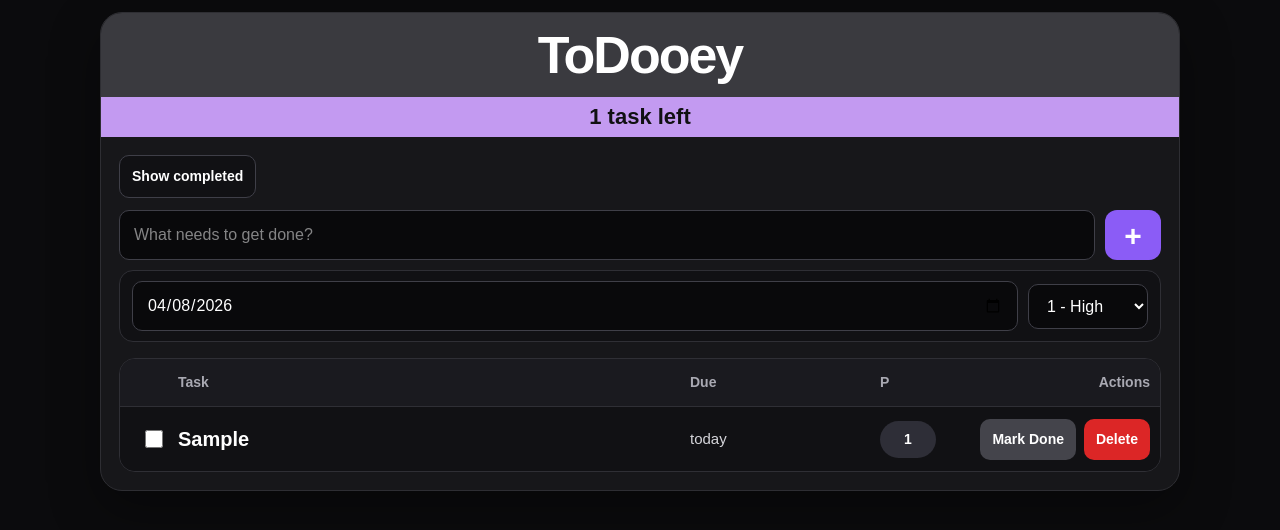
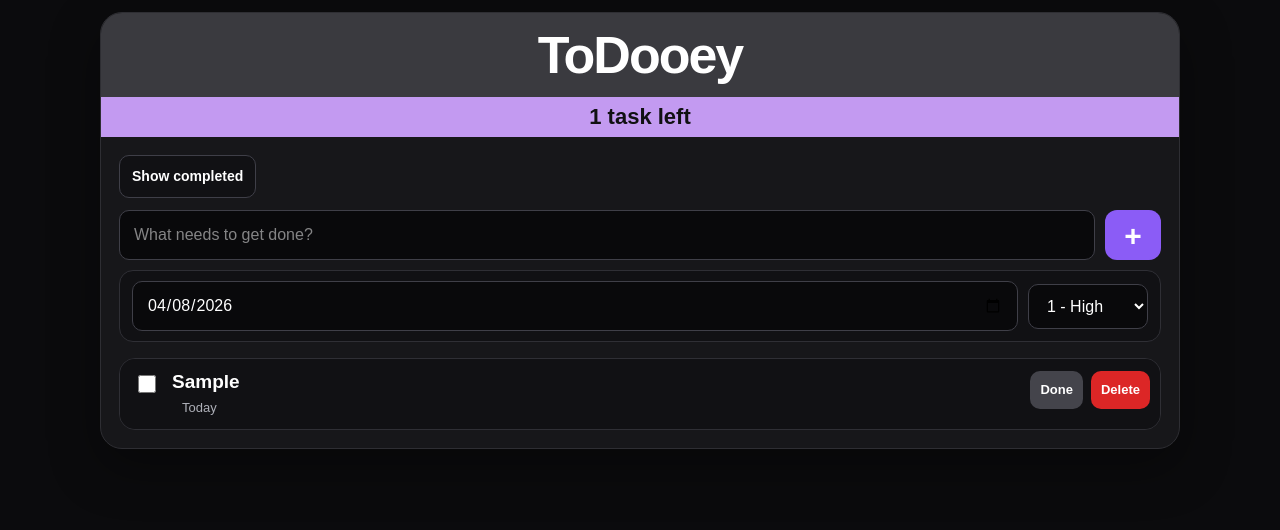
Before and after one commit to joshuamcguiretn/todooey, a Next.js app: page / in a window 1280 px wide. Both pictures are taken after typing "Sample" into the empty fields and a click on the button "Add task". Shown: the top 530 px of the page. Built offline with nearby package versions, Linux system fonts and the light colour scheme.

Commit message:
update task row layout and fire priority

```diff
--- a/app/page.tsx
+++ b/app/page.tsx
@@ -42,11 +42,11 @@ function dueText(dueDate: string) {
   const diffMs = today.getTime() - due.getTime();
   const diffDays = Math.round(diffMs / 86400000);
 
-  if (diffDays === 0) return "today";
-  if (diffDays === 1) return "yesterday";
+  if (diffDays === 0) return "Today";
+  if (diffDays === 1) return "Yesterday";
   if (diffDays > 1) return `${diffDays} days ago`;
-  if (diffDays === -1) return "tomorrow";
-  return `in ${Math.abs(diffDays)} days`;
+  if (diffDays === -1) return "Tomorrow";
+  return `In ${Math.abs(diffDays)} days`;
 }
 
 export default function TodoeyPage() {
@@ -278,91 +278,81 @@ export default function TodoeyPage() {
       boxSizing: "border-box",
       outline: "none",
     } as React.CSSProperties,
-    tableWrap: {
+    listWrap: {
       borderRadius: "16px",
       overflow: "hidden",
       border: "1px solid #2f2f35",
       background: "#111114",
     } as React.CSSProperties,
-    headerRow: {
+    itemRow: {
       display: "grid",
-      gridTemplateColumns: "48px minmax(260px, 1fr) 190px 90px 180px",
-      gap: "0",
-      alignItems: "center",
-      padding: "0 10px",
-      minHeight: "48px",
-      background: "#1a1a1f",
-      color: "#a9a9b2",
-      fontSize: "14px",
-      fontWeight: 700,
-      borderBottom: "1px solid #2f2f35",
-    } as React.CSSProperties,
-    dataRow: {
-      display: "grid",
-      gridTemplateColumns: "48px minmax(260px, 1fr) 190px 90px 180px",
-      gap: "0",
-      alignItems: "center",
-      padding: "0 10px",
-      minHeight: "64px",
+      gridTemplateColumns: "34px 1fr auto 90px",
+      gap: "8px",
+      alignItems: "start",
+      padding: "12px 10px",
       borderBottom: "1px solid #24242a",
       background: "#111114",
     } as React.CSSProperties,
     checkboxCell: {
       display: "flex",
       justifyContent: "center",
-      alignItems: "center",
+      alignItems: "flex-start",
+      paddingTop: "4px",
     } as React.CSSProperties,
     checkbox: {
       width: "18px",
       height: "18px",
       cursor: "pointer",
+      margin: 0,
+    } as React.CSSProperties,
+    taskBlock: {
+      minWidth: 0,
     } as React.CSSProperties,
     taskText: {
-      fontSize: "20px",
+      fontSize: "19px",
       fontWeight: 600,
       color: "#ffffff",
-      paddingRight: "12px",
+      lineHeight: 1.2,
+      wordBreak: "break-word",
     } as React.CSSProperties,
     dueCell: {
-      fontSize: "15px",
-      color: "#d5d5da",
+      fontSize: "13px",
+      color: "#aeb0b8",
+      marginTop: "4px",
+      paddingLeft: "10px",
     } as React.CSSProperties,
-    priorityPill: {
-      display: "inline-flex",
-      justifyContent: "center",
-      alignItems: "center",
-      minWidth: "56px",
-      padding: "8px 10px",
-      borderRadius: "999px",
-      background: "#2e2e37",
-      color: "#ffffff",
-      fontSize: "14px",
-      fontWeight: 700,
+    fireCell: {
+      fontSize: "18px",
+      lineHeight: 1,
+      paddingTop: "2px",
     } as React.CSSProperties,
     actionCell: {
       display: "flex",
       justifyContent: "flex-end",
       gap: "8px",
+      alignItems: "center",
     } as React.CSSProperties,
     smallButton: {
-      padding: "10px 12px",
+      padding: "9px 10px",
       borderRadius: "10px",
       border: "none",
       background: "#44444b",
       color: "white",
       cursor: "pointer",
       fontWeight: 700,
-      fontSize: "14px",
+      fontSize: "13px",
+      whiteSpace: "nowrap",
     } as React.CSSProperties,
     dangerButton: {
-      padding: "10px 12px",
+      padding: "9px 10px",
       borderRadius: "10px",
       border: "none",
       background: "#dc2626",
       color: "white",
       cursor: "pointer",
       fontWeight: 700,
-      fontSize: "14px",
+      fontSize: "13px",
+      whiteSpace: "nowrap",
     } as React.CSSProperties,
     empty: {
       background: "#111114",
@@ -449,22 +439,14 @@ export default function TodoeyPage() {
                 {showCompleted ? "No completed tasks." : "Nothing showing right now."}
               </div>
             ) : (
-              <div style={styles.tableWrap}>
-                <div style={styles.headerRow}>
-                  <div></div>
-                  <div>Task</div>
-                  <div>Due</div>
-                  <div>P</div>
-                  <div style={{ textAlign: "right" }}>Actions</div>
-                </div>
-
+              <div style={styles.listWrap}>
                 {visibleTasks.map((task, index) => (
                   <div
                     key={task.id}
                     style={{
-                      ...styles.dataRow,
+                      ...styles.itemRow,
                       borderBottom:
-                        index === visibleTasks.length - 1 ? "none" : styles.dataRow.borderBottom,
+                        index === visibleTasks.length - 1 ? "none" : styles.itemRow.borderBottom,
                     }}
                   >
                     <div style={styles.checkboxCell}>
@@ -477,20 +459,19 @@ export default function TodoeyPage() {
                       />
                     </div>
 
-                    <div style={styles.taskText}>{task.title}</div>
+                    <div style={styles.taskBlock}>
+                      <div style={styles.taskText}>{task.title}</div>
+                      <div style={styles.dueCell}>{dueText(task.dueDate)}</div>
+                    </div>
 
-                    <div style={styles.dueCell}>{dueText(task.dueDate)}</div>
-
-                    <div>
-                      <span style={styles.priorityPill}>{task.priority}</span>
-                    </div>
+                    <div style={styles.fireCell}>{task.priority === 1 ? "🔥" : ""}</div>
 
                     <div style={styles.actionCell}>
                       <button
                         style={styles.smallButton}
                         onClick={() => toggleDone(task.id)}
                       >
-                        {task.done ? "Mark Active" : "Mark Done"}
+                        {task.done ? "Mark Active" : "Done"}
                       </button>
                       <button
                         style={styles.dangerButton}
```
